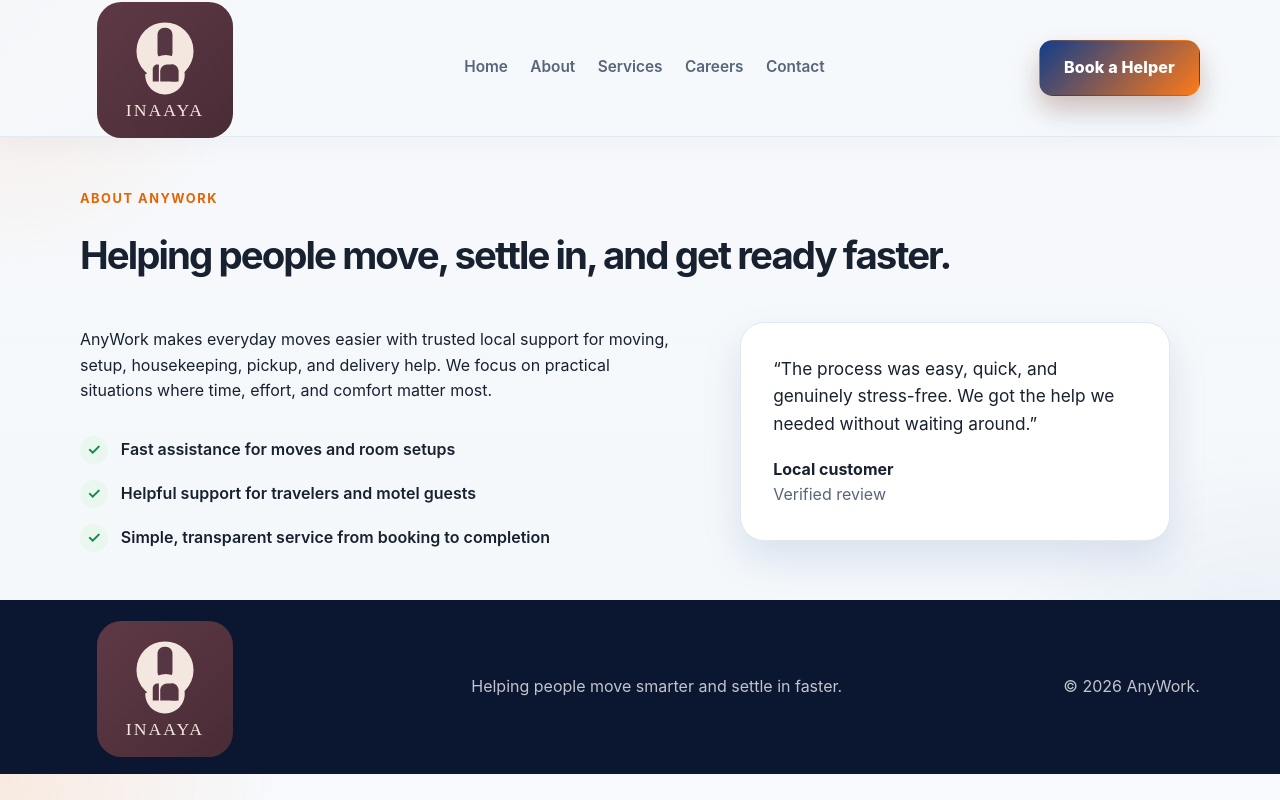
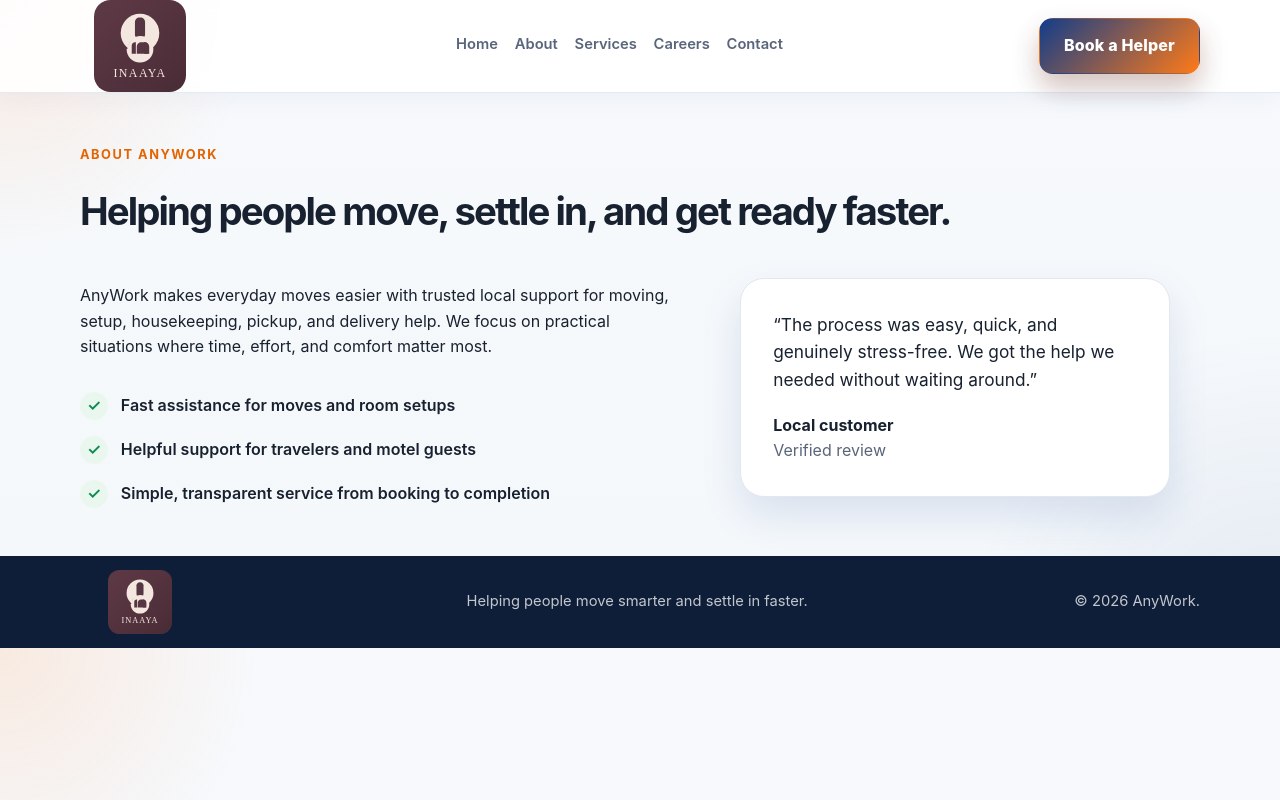
Before and after one commit to Bitto8614/AnyWork, a website: page about.html in a window 1280 px wide. Drawn offline with Linux system fonts and the light colour scheme.

Commit message:
fix: balance header and footer chrome

```diff
--- a/styles.css
+++ b/styles.css
@@ -76,17 +76,17 @@ textarea {
   top: 0;
   z-index: 20;
   backdrop-filter: blur(8px);
-  background: rgba(246, 249, 252, 0.9);
+  background: rgba(255, 255, 255, 0.9);
   border-bottom: 1px solid rgba(226, 232, 240, 0.9);
-  box-shadow: 0 8px 26px rgba(18, 61, 138, 0.04);
+  box-shadow: 0 8px 22px rgba(18, 61, 138, 0.04);
 }
 
 .nav-wrap {
   display: flex;
   align-items: center;
   justify-content: space-between;
-  min-height: 72px;
-  gap: 1.2rem;
+  min-height: 64px;
+  gap: 1rem;
 }
 
 .brand {
@@ -95,10 +95,10 @@ textarea {
   align-items: center;
   justify-content: center;
   gap: 0;
-  font-size: 1.2rem;
+  font-size: 1rem;
   font-weight: 800;
   color: var(--secondary);
-  min-width: 170px;
+  min-width: 120px;
 }
 
 .brand span {
@@ -106,20 +106,20 @@ textarea {
 }
 
 .brand-logo {
-  width: 136px;
+  width: 92px;
   height: auto;
   display: block;
-  transform: translateY(2px);
+  transform: translateY(0);
 }
 
 .main-nav {
   display: flex;
   align-items: center;
   justify-content: center;
-  gap: 1.4rem;
+  gap: 1.05rem;
   color: var(--muted);
   font-weight: 600;
-  font-size: 0.96rem;
+  font-size: 0.92rem;
   flex: 1;
 }
 
@@ -948,9 +948,9 @@ blockquote {
 }
 
 .site-footer {
-  background: #0b1730;
+  background: #0e1d38;
   color: rgba(255, 255, 255, 0.75);
-  padding: 1.2rem 0;
+  padding: 0.9rem 0;
 }
 
 .footer-wrap {
@@ -958,11 +958,16 @@ blockquote {
   flex-wrap: wrap;
   align-items: center;
   justify-content: space-between;
-  gap: 0.75rem 1rem;
+  gap: 0.6rem 1rem;
+  font-size: 0.92rem;
 }
 
 .footer-brand {
   color: white;
+}
+
+.footer-brand .brand-logo {
+  width: 64px;
 }
 
 @media (max-width: 1024px) {
```
